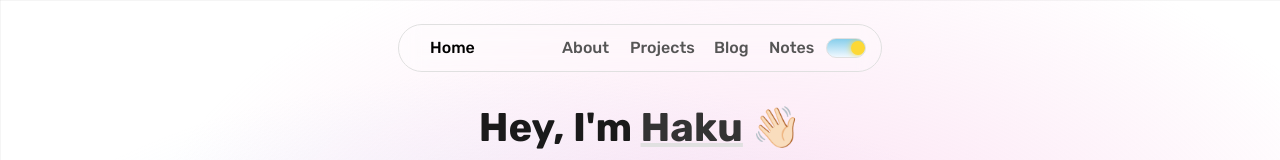
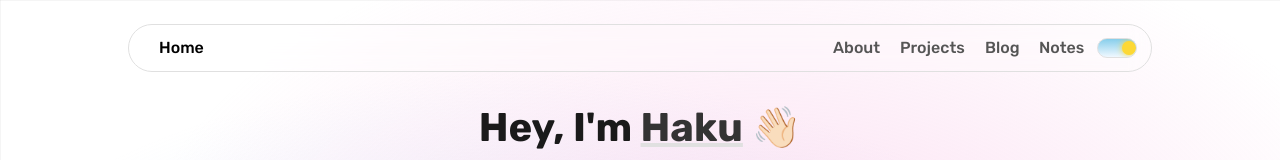
Before and after one commit to kyahikahein/mysite, a plain HTML site: page index.html in a window 1280 px wide. Shown: the top 160 px of the page. Drawn offline with nearby package versions, Linux system fonts and the light colour scheme.

Commit message:
Refactor HTML structure and fix formatting issues

```diff
--- a/index.html
+++ b/index.html
@@ -10,12 +10,12 @@
     <link rel="icon" href="https://pbs.twimg.com/profile_images/1973151840440025089/h3RRqpQX_400x400.jpg" type="image/x-icon">
 </head>
 <body>
-    <div id="page-content" class="max-w-2xl mx-auto min-h-screen flex flex-col px-6 md:px-0">
+    <div id="page-content" class="max-w-2xl mx-auto min-h-screen flex flex-col px-4 md:px-6">
 
         <header id="site-header">
-             <div class="max-w-5xl mx-auto">
+             <div class="max-w-5xl mx-auto w-full">
                 <div class="header-inner-styles">
-                     <nav class="flex justify-between items-center w-full gap-16">
+                     <nav class="flex justify-between items-center w-full">
                         <div class="nav-home-link-container">
                              <a href="/" class="nav-link dock-item internal-app-link">Home</a>
                         </div>
@@ -184,13 +184,13 @@
                      <div class="skill-item dock-item"><img src="https://cdn.jsdelivr.net/gh/devicons/devicon/icons/vscode/vscode-original.svg" alt="VS Code" loading="lazy" class="skill-logo"><span>vs code</span></div>
                      <div class="skill-item dock-item"><img src="https://cdn.jsdelivr.net/gh/devicons/devicon/icons/github/github-original.svg" alt="GitHub" loading="lazy" class="skill-logo"><span>github</span></div>
                      <div class="skill-item dock-item"><img src="https://cdn.jsdelivr.net/gh/devicons/devicon/icons/canva/canva-original.svg" alt="Canva" loading="lazy" class="skill-logo"><span>canva</span></div>
-                     <div class="skill-item dock-item"><img src="httpslogo"><span>davinci</span></div>
                      <div class="skill-item dock-item"><img src="https://cdn.jsdelivr.net/gh/devicons/devicon/icons/leetcode/leetcode-original.svg" alt="LeetCode" loading="lazy" class="skill-logo"><span>leetcode</span></div>
                  </div>
             </section>
 
+            <div class="prose">
                 <h3 class="section-heading-prose">📚 Favorite Book</h3>
-                <p>Man’s Search for Meaning — Viktor E. Frankl</p>
+                <p>Man's Search for Meaning – Viktor E. Frankl</p>
 
                 <h3 class="section-heading-prose">🎵 Music</h3>
                 <p>You can find my playlist on <a href="https://open.spotify.com/user/1mh3ivy5cj3omoc3jhnkoylgf?si=dd663ffc57544f96" target="_blank" class="internal-link">Spotify</a>.</p>
```
